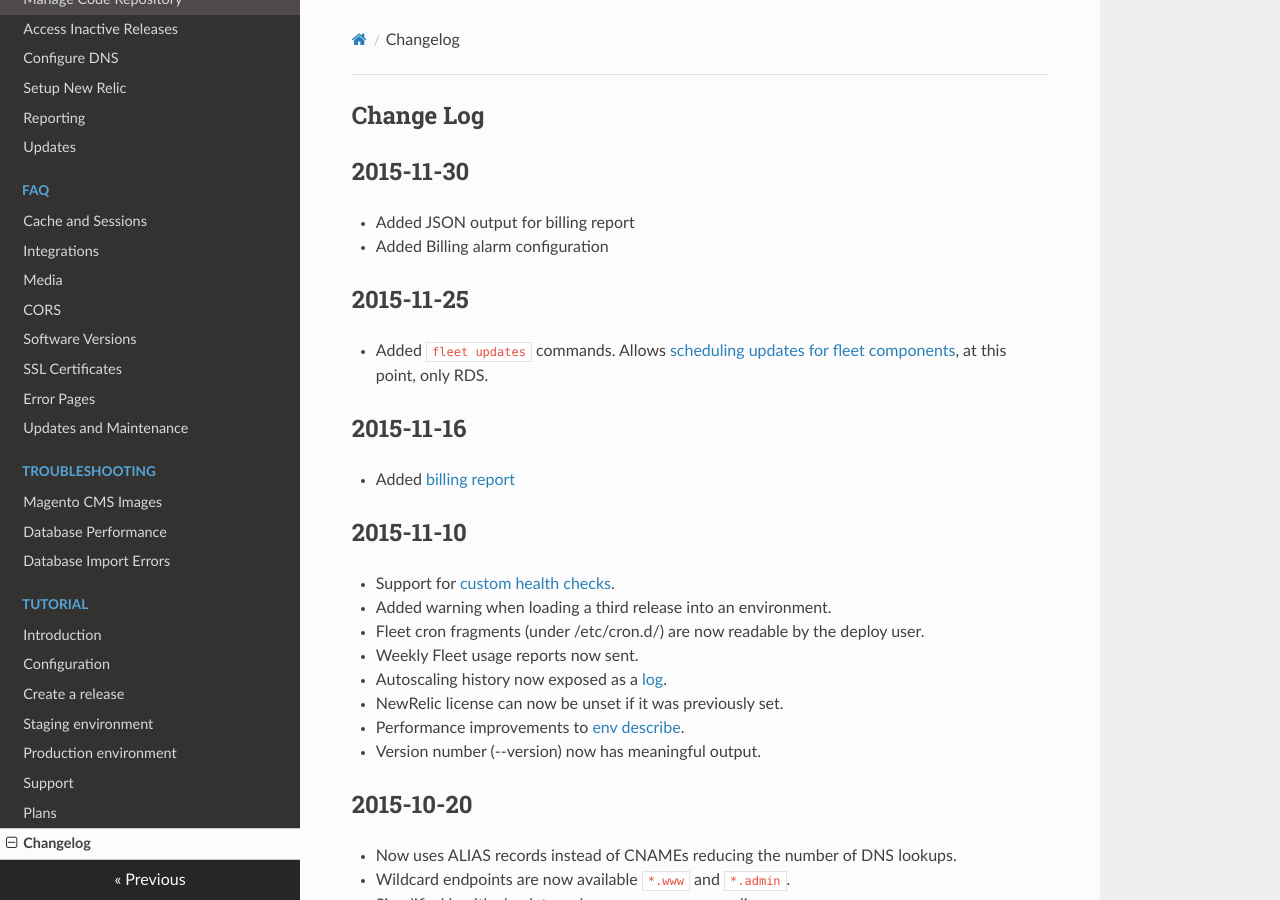
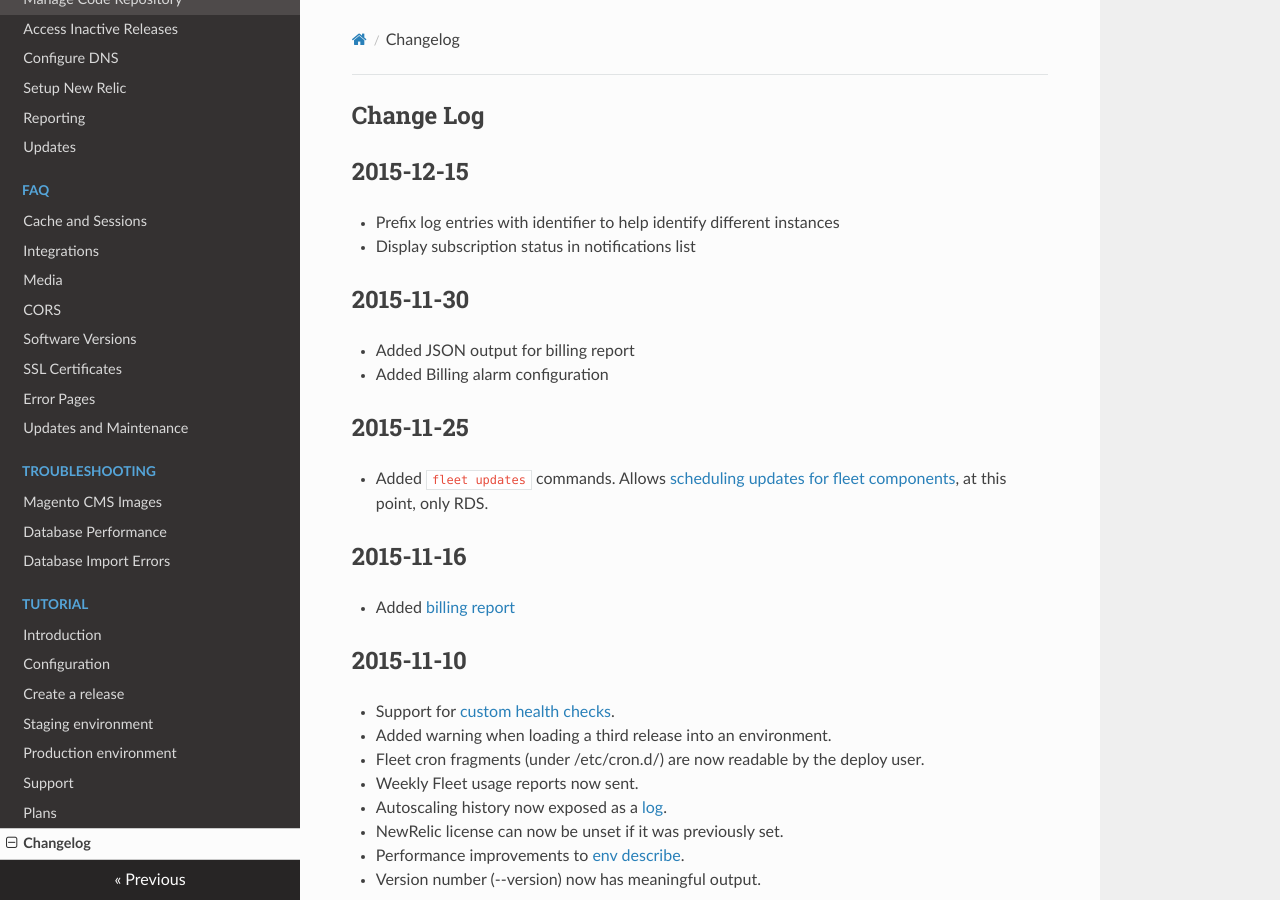
Before and after one commit to anchor/fleet-magento-docs, an MkDocs documentation site: the page built from docs/changelog.md, in a window 1280 px wide and 900 px high. Built offline with MkDocs 1.6.1, drawn with Linux system fonts in a browser that asks for light colours; nearby versions of some CDN libraries; old or Windows-style settings are respelled for this version of MkDocs.

Commit message:
Changelog for 2015-12-15

```diff
--- a/docs/changelog.md
+++ b/docs/changelog.md
@@ -1,13 +1,21 @@
 Change Log
 ----------
 
+2015-12-15
+----------
+
+* Prefix log entries with identifier to help identify different instances
+* Display subscription status in notifications list
+
 2015-11-30
 ----------
+
 * Added JSON output for billing report
 * Added Billing alarm configuration
 
 2015-11-25
 ----------
+
 * Added `fleet updates` commands. Allows [scheduling updates for fleet components](how-to/updates/), at this point, only RDS.
 
 2015-11-16
```
